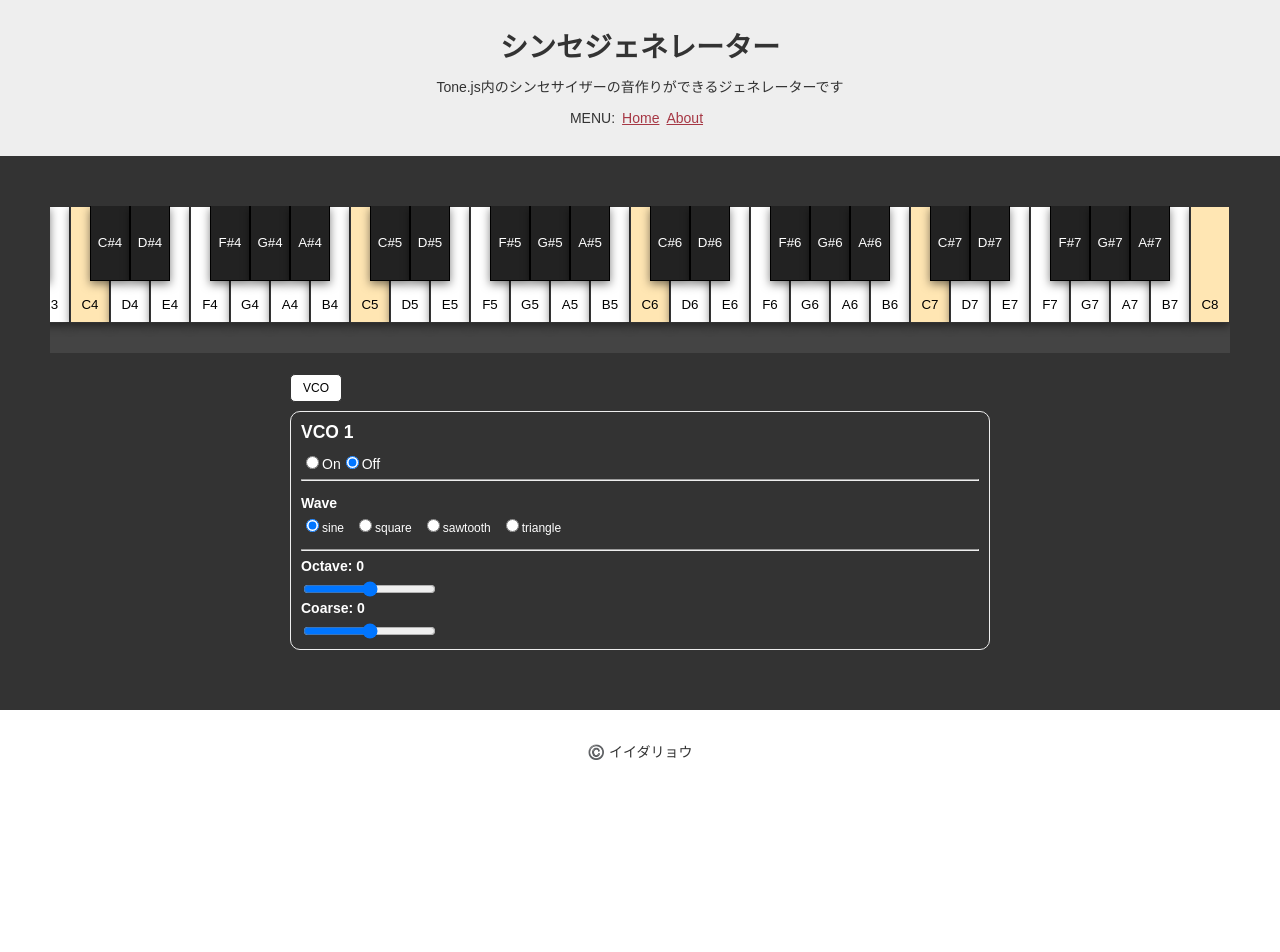
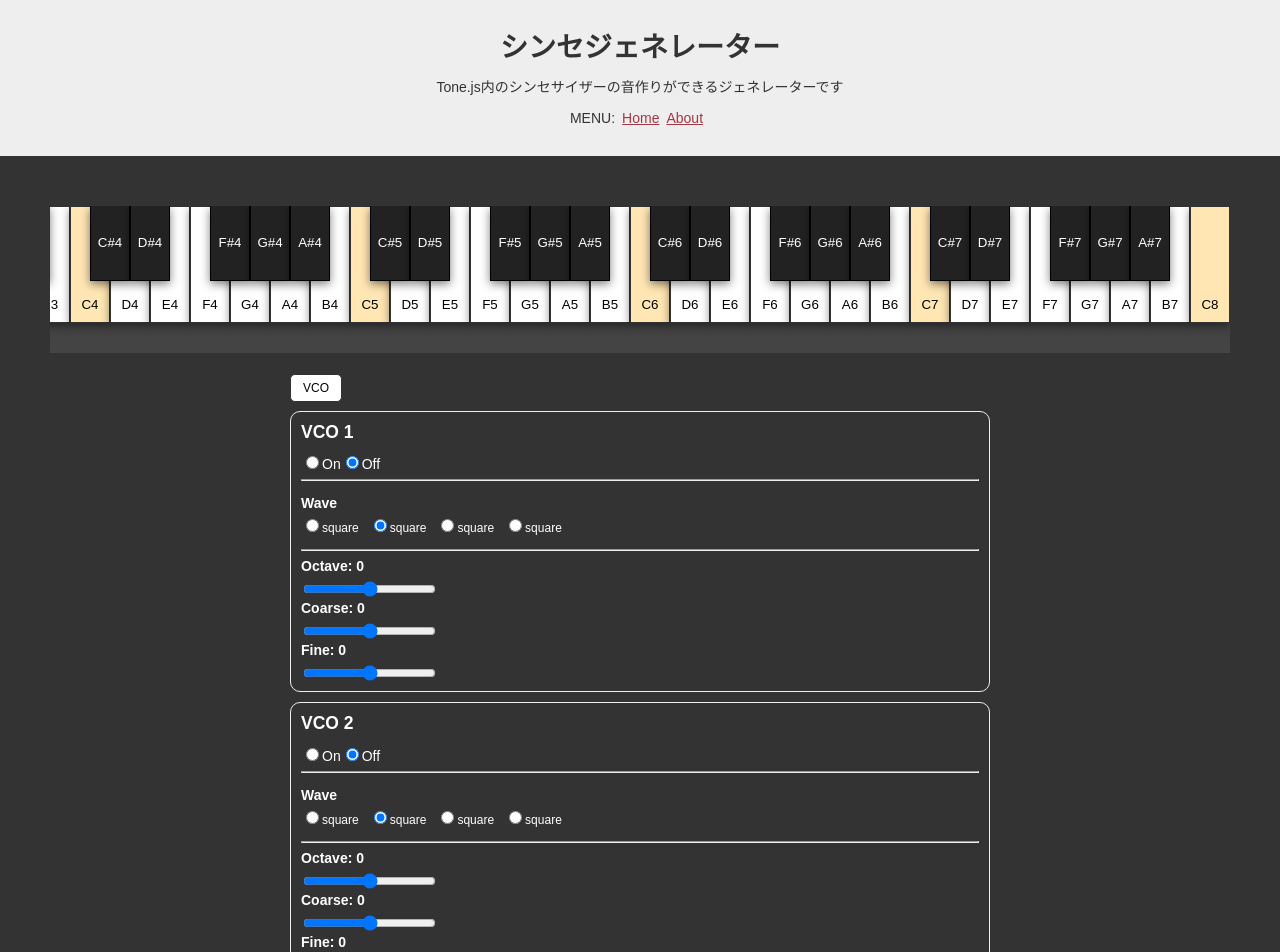
Before and after one commit to ryo-i/synth-generator, a Next.js app: page / in a window 1280 px wide. Shown: the top 952 px of the page. Before the commit the page ends 800 px from the top, so only its background shows below. Built offline with nearby package versions, Linux system fonts and the light colour scheme.

Commit message:
VCOにFine(半音以下)設定を追加→オシレーターを2つに #3

```diff
--- a/components/Inner.tsx
+++ b/components/Inner.tsx
@@ -5,6 +5,7 @@ import 'react-tabs/style/react-tabs.css';
 import { inner } from '../data/data.json';
 import * as Tone from 'tone';
 import { on } from 'process';
+import { finished } from 'stream/promises';
 
 const keyWidth = 40;
 const keyLlength = 52;
@@ -177,13 +178,20 @@ const ScalePlayer = styled.div`
 // Component
 function Inner() {
   // Hooks
-  const [synth, setSynth] = useState(null);
   const keyElement = useRef<HTMLInputElement>(null);
   const [keyButtons, setKeyButtons] = useState([]);
-  const [sound, setSound] = useState(false);
-  const [carrentWaveType, setCarrentWaveType] = useState('sine');
-  const [octave, setOctave] = useState(0);
-  const [coarse, setCoarse] = useState(0);
+  const [osc1, setOsc1] = useState(null);
+  const [osc2, setOsc2] = useState(null);
+  const [sound1, setSound1] = useState(false);
+  const [sound2, setSound2] = useState(false);
+  const [waveType1, setWaveType1] = useState('square');
+  const [waveType2, setWaveType2] = useState('square');
+  const [octave1, setOctave1] = useState(0);
+  const [octave2, setOctave2] = useState(0);
+  const [coarse1, setCoarse1] = useState(0);
+  const [coarse2, setCoarse2] = useState(0);
+  const [fine1, setFine1] = useState(0);
+  const [fine2, setFine2] = useState(0);
 
   interface keyButtons {
     value: string;
@@ -227,15 +235,16 @@ function Inner() {
   useEffect(() => {
     pushKeyButtons();
     document.querySelector('#key').scrollLeft = (keyWidth * 23);
-    setSynth(new Tone.Oscillator().toDestination());
+    setOsc1(new Tone.Oscillator().toDestination());
+    setOsc2(new Tone.Oscillator().toDestination());
   },[]);
 
 
   // 音階が何番目にあるかを取得
-  const getCurrentNumber = (KeyValue) => {
+  const getCurrentNumber = (keyValue) => {
     let currentNumber = 0;
     for (let i = 0; i < keyButtons.length; i++) {
-      if (keyButtons[i].value == KeyValue) {
+      if (keyButtons[i].value == keyValue) {
         currentNumber = i;
       }
     }
@@ -244,8 +253,8 @@ function Inner() {
 
 
   // オクターブ変更後の音程を取得
-  const getOctaveKey = (KeyValue) => {
-    let currentNumber = getCurrentNumber(KeyValue);
+  const getOctaveKey = (keyValue, octave) => {
+    let currentNumber = getCurrentNumber(keyValue);
     let changeOctaveNumber = currentNumber + (octave * 12);
     const changeOctaveKey = keyButtons[changeOctaveNumber] ? keyButtons[changeOctaveNumber].value : '';
     return changeOctaveKey;
@@ -253,67 +262,142 @@ function Inner() {
 
 
   // 音階変更後の音程を取得
-  const getCoarseKey = (KeyValue) => {
-    let currentNumber = getCurrentNumber(KeyValue);
+  const getCoarseKey = (keyValue, coarse) => {
+    let currentNumber = getCurrentNumber(keyValue);
     let changeCoarseNumber = currentNumber + coarse;
     const changeCoarseKey = keyButtons[changeCoarseNumber] ? keyButtons[changeCoarseNumber].value : '';
     return changeCoarseKey;
   }
 
 
+  // 半音階以下のチューニング
+  const getFineValue = (keyValue, fine) => {
+    const frequencyValue = Tone.Frequency(keyValue).toFrequency();
+    const ratio = 0.0595 * (fine / 10);
+    const getFrequencyValue = frequencyValue + (frequencyValue * ratio);
+    console.log('fine', fine);
+    console.log('ratio', ratio);
+    console.log('getFrequencyValue', getFrequencyValue);
+
+    return getFrequencyValue;
+  }
+
+
   // 鍵盤を押したら音を鳴らす
   const keyAttack = (e) => {
     const eventTarget: HTMLButtonElement = e.target as HTMLButtonElement;
-    const KeyValue: string = eventTarget.value;
-    const changeOctaveKey = getOctaveKey(KeyValue);
-    const changeCoarseKey = getCoarseKey(changeOctaveKey);
-    console.log('changeOctaveKey', changeOctaveKey);
-    console.log('changeCoarseKey', changeCoarseKey);
+    const keyValue: string = eventTarget.value;
+    const changeOctaveKey1 = getOctaveKey(keyValue, octave1);
+    const changeCoarseKey1 = getCoarseKey(changeOctaveKey1, coarse1);
+    const changeFineValue1 = getFineValue(changeCoarseKey1, fine1);
+    const changeOctaveKey2 = getOctaveKey(keyValue, octave2);
+    const changeCoarseKey2 = getCoarseKey(changeOctaveKey2, coarse2);
+    const changeFineValue2 = getFineValue(changeCoarseKey2, fine2);
+    console.log('changeOctaveKey1', changeOctaveKey1);
+    console.log('changeCoarseKey1', changeCoarseKey1);
+    console.log('changeFrequencyValue1', changeFineValue1);
+    console.log('changeOctaveKey2', changeOctaveKey2);
+    console.log('changeCoarseKey2', changeCoarseKey2);
+    console.log('changeFrequencyValue1', changeFineValue2);
 
-    if (sound && changeOctaveKey && changeCoarseKey) {
-      synth.type = carrentWaveType;
-      synth.frequency.value = changeCoarseKey;
-      synth.start();
+
+    if (sound1 && changeOctaveKey1 && changeCoarseKey1) {
+      osc1.type = waveType1;
+      osc1.frequency.value = changeFineValue1;
+      osc1.start();
     }
+
+    if (sound2 && changeOctaveKey2 && changeCoarseKey2) {
+      osc2.type = waveType2;
+      osc2.frequency.value = changeFineValue2;
+      osc2.start();
+    }
+
   };
 
 
   // 鍵盤を押したら音を止める
   const keyRelease = (e) => {
-    synth.stop();
+    osc1.stop();
+    osc2.stop();
   };
 
 
-  // On/Off
-  const startSound = (e: React.ChangeEvent<HTMLInputElement>): void => {
-    const KeyValue: string = e.target.value;
-    console.log('KeyValue', KeyValue)
-    if (KeyValue === 'on') {
-      setSound(true);
-    } else {
-      setSound(false);
+  // On/Off変更
+  const changeSound = (e: React.ChangeEvent<HTMLInputElement>): void => {
+    const keyValue: string = e.target.value;
+    const oscType: string = e.target.dataset.osc;
+    const isSound: boolean = keyValue === 'on' ? true : false;
+    console.log('isSound', isSound)
+
+    switch (oscType) {
+      case '1':
+        setSound1(isSound);
+        break;
+      case '2':
+        setSound2(isSound);
+        break;
     }
   };
 
 
   // 波形変更
   const changeWaveType = (e: React.ChangeEvent<HTMLInputElement>): void => {
-    const KeyValue: string = e.target.value;
-    setCarrentWaveType(KeyValue);
+    const keyValue: string = e.target.value;
+    const oscType: string = e.target.dataset.osc;
+    switch (oscType) {
+      case '1':
+        setWaveType1(keyValue);
+        break;
+      case '2':
+        setWaveType2(keyValue);
+        break;
+      }
   };
 
 
   // オクターブ変更
   const changeOctave = (e: React.ChangeEvent<HTMLInputElement>): void => {
-    const KeyValue: number = Number(e.target.value);
-    setOctave(KeyValue);
+    const keyValue: number = Number(e.target.value);
+    const oscType: string = e.target.dataset.osc;
+    switch (oscType) {
+      case '1':
+        setOctave1(keyValue);
+        break;
+      case '2':
+        setOctave2(keyValue);
+        break;
+    }
   };
 
 
   // 音階変更
   const changeCoarse = (e: React.ChangeEvent<HTMLInputElement>): void => {
-    const KeyValue: number = Number(e.target.value);
-    setCoarse(KeyValue);
+    const keyValue: number = Number(e.target.value);
+    const oscType: string = e.target.dataset.osc;
+    switch (oscType) {
+      case '1':
+        setCoarse1(keyValue);
+        break;
+      case '2':
+        setCoarse2(keyValue);
+        break;
+    }
+  };
+
+
+  // 半音階以下の変更
+  const changeFine = (e: React.ChangeEvent<HTMLInputElement>): void => {
+    const keyValue: number = Number(e.target.value);
+    const oscType: string = e.target.dataset.osc;
+    switch (oscType) {
+      case '1':
+        setFine1(keyValue);
+        break;
+      case '2':
+        setFine2(keyValue);
+        break;
+    }
   };
 
 
@@ -347,14 +431,14 @@ function Inner() {
             </nav>
             <div id="synth_pannels">
               <TabPanel>
-                <section id="tonality" className="synth_type">
+                <section id="vco1" className="synth_type">
                   <h3>VCO 1</h3>
                   <div className="onOffButton">
                     <label>
-                      <input type="radio" name="sound" value="on" onChange={startSound} />On
+                      <input type="radio" name="sound1" data-osc="1" value="on" onChange={changeSound} />On
                     </label>
                     <label>
-                      <input type="radio" name="sound" value="off" onChange={startSound} defaultChecked />Off
+                      <input type="radio" name="sound1" data-osc="1" value="off" onChange={changeSound} defaultChecked />Off
                     </label>
                   </div>
                   <hr />
@@ -363,18 +447,57 @@ function Inner() {
                     <dd>
                       {inner.waveTypes.map((waveType, index) =>
                         <label key={index}>
-                          <input type="radio" name="waveType" value={waveType} onChange={changeWaveType} defaultChecked={index === 0 ? true : false} />{waveType}
+                          <input type="radio" name="waveType1" data-osc="1" value={waveType1} onChange={changeWaveType} defaultChecked={waveType === waveType1 ? true : false} />{waveType1}
                         </label>
                       )}
                     </dd>
                     <hr />
-                    <dt>Octave: {octave}</dt>
+                    <dt>Octave: {octave1}</dt>
                     <dd>
-                      <input type="range" name="octave" value={octave} onChange={changeOctave}  min="-3" max="3" />
+                      <input type="range" name="octave1" data-osc="1" value={octave1} onChange={changeOctave}  min="-3" max="3" />
                     </dd>
-                    <dt>Coarse: {coarse}</dt>
+                    <dt>Coarse: {coarse1}</dt>
                     <dd>
-                      <input type="range" name="coarse" value={coarse} onChange={changeCoarse}  min="-12" max="12" />
+                      <input type="range" name="coarse1" data-osc="1" value={coarse1} onChange={changeCoarse}  min="-12" max="12" />
+                    </dd>
+                    <dt>Fine: {fine1}</dt>
+                    <dd>
+                      <input type="range" name="fine1" data-osc="1" value={fine1} onChange={changeFine}  min="-10" max="10" step="0.1" />
+                    </dd>
+                  </dl>
+                </section>
+                <section id="vco1" className="synth_type">
+                  <h3>VCO 2</h3>
+                  <div className="onOffButton">
+                    <label>
+                      <input type="radio" name="sound2" data-osc="2" value="on" onChange={changeSound} />On
+                    </label>
+                    <label>
+                      <input type="radio" name="sound2" data-osc="2" value="off" onChange={changeSound} defaultChecked />Off
+                    </label>
+                  </div>
+                  <hr />
+                  <dl id="basic_scale">
+                    <dt>Wave</dt>
+                    <dd>
+                      {inner.waveTypes.map((waveType, index) =>
+                        <label key={index}>
+                          <input type="radio" name="waveType2" data-osc="2" value={waveType2} onChange={changeWaveType} defaultChecked={waveType === waveType2 ? true : false} />{waveType2}
+                        </label>
+                      )}
+                    </dd>
+                    <hr />
+                    <dt>Octave: {octave2}</dt>
+                    <dd>
+                      <input type="range" name="octave2" data-osc="2" value={octave2} onChange={changeOctave}  min="-3" max="3" />
+                    </dd>
+                    <dt>Coarse: {coarse2}</dt>
+                    <dd>
+                      <input type="range" name="coarse2" data-osc="2" value={coarse2} onChange={changeCoarse}  min="-12" max="12" />
+                    </dd>
+                    <dt>Fine: {fine2}</dt>
+                    <dd>
+                      <input type="range" name="fine2" data-osc="2" value={fine2} onChange={changeFine}  min="-10" max="10" step="0.1" />
                     </dd>
                   </dl>
                 </section>
--- a/pages/about.tsx
+++ b/pages/about.tsx
@@ -53,7 +53,7 @@ function About() {
             <section>
                 <h2>進捗</h2>
                 <ul>
-                    <li>VCOに音階変更機能を追加 <a href="https://github.com/ryo-i/synth-generator/issues/3">#3</a></li>
+                    <li>VCOにFine(半音以下)設定を追加→オシレーターを2つに <a href="https://github.com/ryo-i/synth-generator/issues/3">#3</a></li>
                 </ul>
             </section>
             <section>
```
Also changed, not shown: 1 other file (tests, documents, lock files or other folders).
